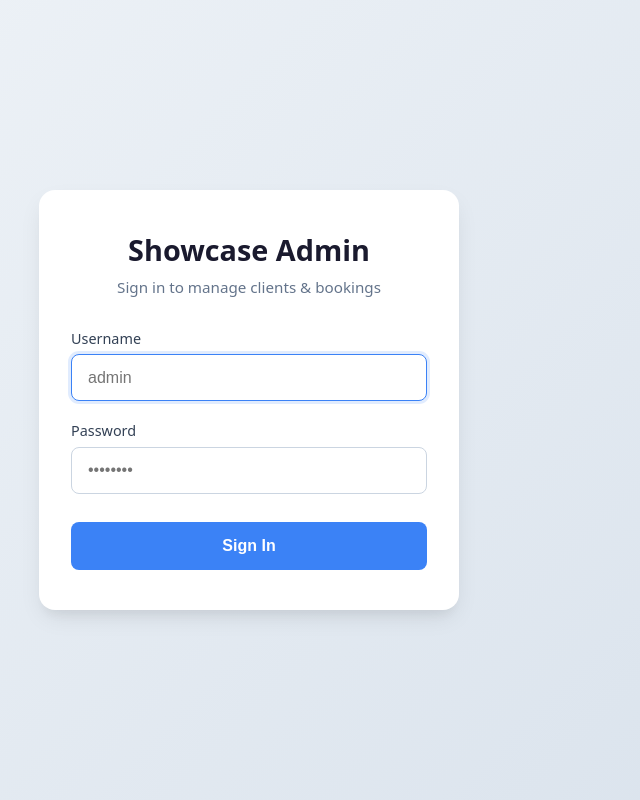
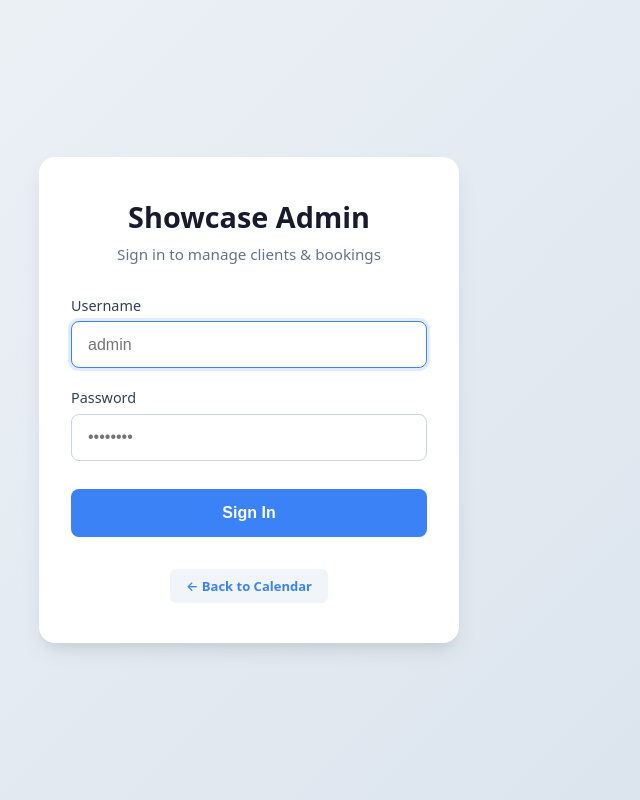
Before and after one commit to Edris9/KALENDER_INTEGRATION, a Flask app: page /admin/login in a window 1280 px wide. Shown: the whole page, without its empty margins (391-1031 px from the left). Run offline with Flask 3, Linux system fonts and the light colour scheme.

Commit message:
add back bottumn to index

```diff
--- a/static/admin-login.css
+++ b/static/admin-login.css
@@ -103,3 +103,26 @@ input:focus {
 .login-btn:active {
     transform: translateY(0);
 }
+
+
+.back-link {
+    display: inline-block;
+    background-color: #f1f5f9;
+    color: #3b82f6;
+    font-size: 13px;
+    font-weight: 600;
+    text-decoration: none;
+    padding: 8px 16px;
+    border-radius: 6px;
+    transition: all 0.2s ease;
+    margin-top: 1rem;
+}
+
+.back-link:hover,
+.back-link:focus {
+    background-color: #3b82f6;
+    color: #ffffff;
+    text-decoration: none;
+    transform: translateY(-1px);
+    box-shadow: 0 4px 6px -1px rgba(0, 0, 0, 0.1);
+}
--- a/templates/admin_login.html
+++ b/templates/admin_login.html
@@ -28,6 +28,10 @@
             </div>
             <button type="submit" class="login-btn">Sign In</button>
         </form>
+    <div style="text-align: center; margin-top: 16px;">
+    <a href="/" class="back-link">← Back to Calendar</a>
+</div>
+</div>
     </div>
 
     <script src="{{ url_for('static', filename='admin-login.js') }}"></script>
```
